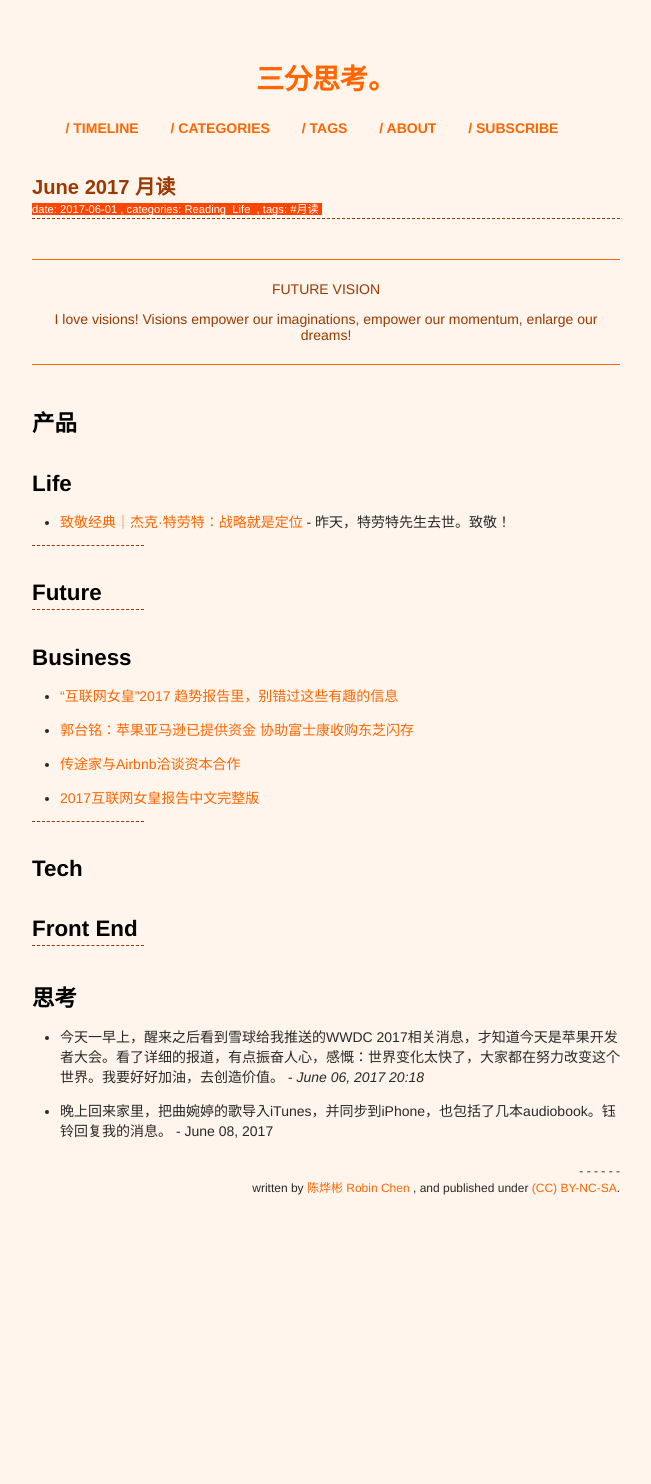
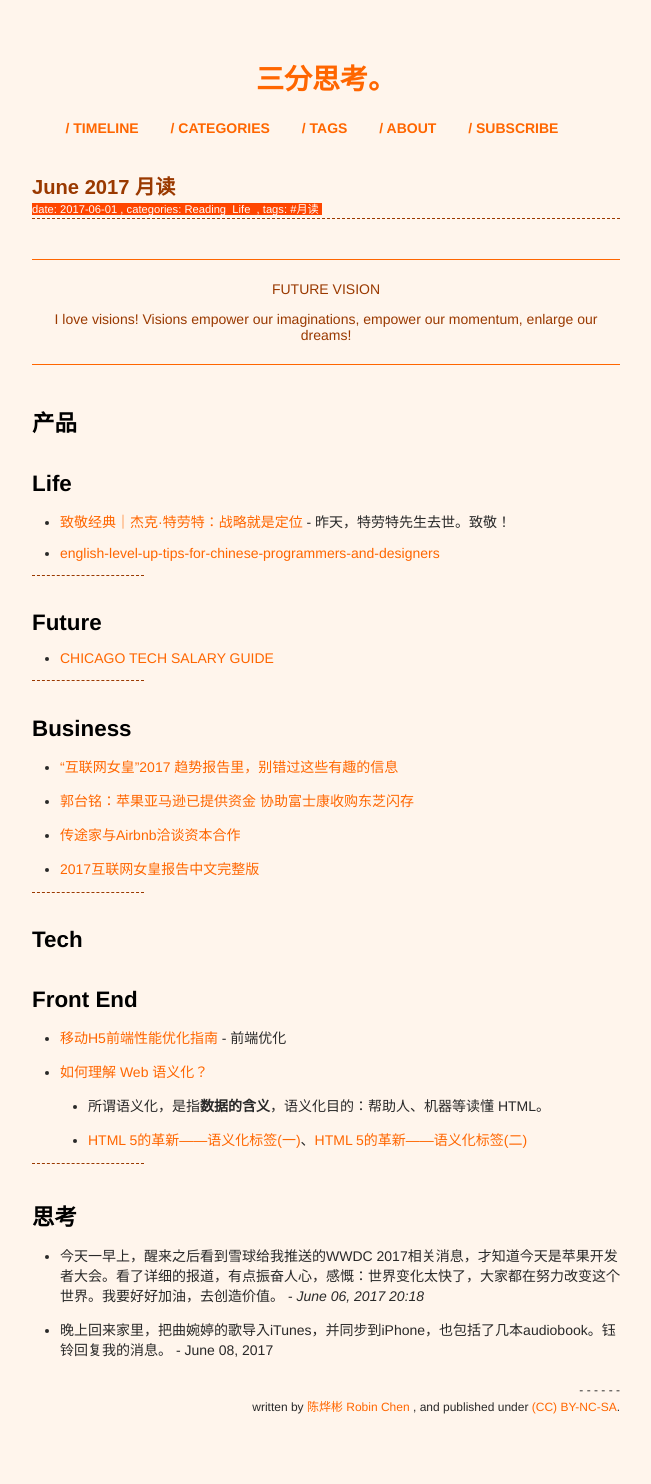
Before and after one commit to xianyuxmu/xianyuxmu.github.io, a Jekyll site: the page built from _posts/2017-06-01-monthly-reading.md, in a window 1280 px wide. Shown: the whole page, without its empty margins (314-965 px from the left). Built offline with Jekyll 4.4.1, drawn with Linux system fonts in a browser that asks for light colours; comment, search, counter and statistics services are not loaded; before the commit the page ends 1265 px from its top, so only the background shows below that.

Commit message:
Reading June 09, 2017

```diff
--- a/_posts/2017-06-01-monthly-reading.md
+++ b/_posts/2017-06-01-monthly-reading.md
@@ -23,11 +23,14 @@ I love visions! Visions empower our imaginations, empower our momentum, enlarge
 ## Life
 
 - [致敬经典｜杰克·特劳特：战略就是定位](https://mp.weixin.qq.com/s?__biz=MjM5NzY4MzQyMQ==&mid=2650080389&idx=1&sn=75258c3961d7b37d90a0963680da4a2a) - 昨天，特劳特先生去世。致敬！
+- [english-level-up-tips-for-chinese-programmers-and-designers](https://github.com/byoungd/english-level-up-tips-for-chinese-programmers-and-designers)
 
 
 ----
 
 ## Future
+
+- [CHICAGO TECH SALARY GUIDE](http://intersog.com/blog/chicago-tech-salary-guide-2015/)
 
 
 ----
@@ -46,6 +49,10 @@ I love visions! Visions empower our imaginations, empower our momentum, enlarge
 
 ## Front End
 
+- [移动H5前端性能优化指南](https://isux.tencent.com/h5-performance.html) - 前端优化
+- [如何理解 Web 语义化？](https://www.zhihu.com/question/20455165)
+	- 所谓语义化，是指**数据的含义**，语义化目的：帮助人、机器等读懂 HTML。
+	- [HTML 5的革新——语义化标签(一)](http://www.html5jscss.com/html5-semantics-section.html)、[HTML 5的革新——语义化标签(二)](http://www.html5jscss.com/html5-semantics-rich.html)
 
 ----
 
```
